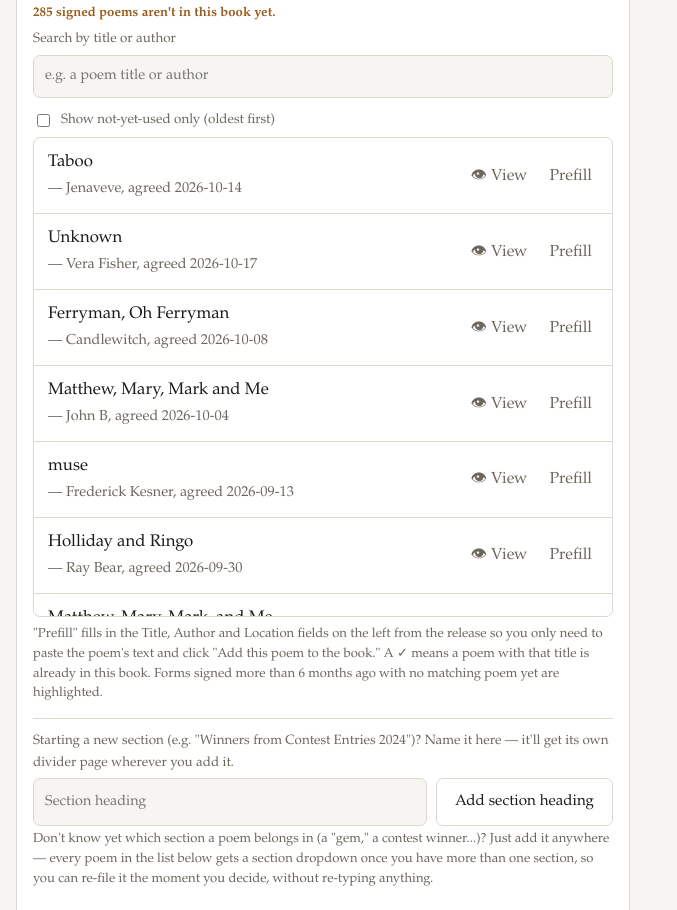
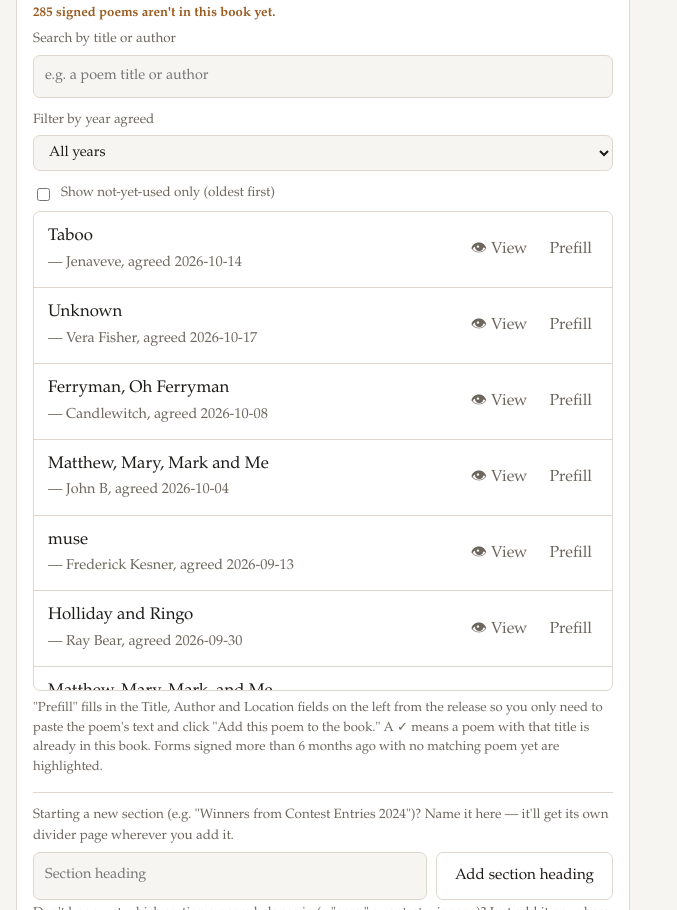
Before and after one commit to anagnospaul-code/poetry-formatter, a plain HTML site: page index.html in a window 1280 px wide. Shown: the part 1111-2021 px from the top of the page, without its empty margins (0-677 px from the left). Drawn offline with nearby package versions, Linux system fonts and the light colour scheme.

Commit message:
Add a year filter to the release-forms browser
287 forms makes the search box the only way to narrow the list.
Adds a "Filter by year agreed" dropdown, populated from the distinct
years in RELEASE_FORMS, so it can be narrowed to one year at a time
(and combined with the existing search/not-yet-used filters).

Co-Authored-By: Claude Sonnet 5 <noreply@anthropic.com>
Claude-Session: https://claude.ai/code/session_01S1wKY8i6BRvTH2AfjTwb72

```diff
--- a/index.html
+++ b/index.html
@@ -189,6 +189,9 @@ code{background:var(--accent-soft);padding:1px 5px;border-radius:4px;font-size:.
             <div class="hint" id="rfCount"></div>
             <div class="hint" id="rfBanner" style="display:none;color:var(--warn);font-weight:600"></div>
             <div class="fld" style="margin-top:6px"><label>Search by title or author</label><input type="text" id="rfSearch" placeholder="e.g. a poem title or author" oninput="renderReleaseForms()"></div>
+            <div class="fld" style="margin-top:6px"><label>Filter by year agreed</label>
+              <select id="rfYear" onchange="renderReleaseForms()"><option value="">All years</option></select>
+            </div>
             <label style="display:flex;gap:8px;align-items:center;cursor:pointer;margin-top:6px">
               <input type="checkbox" id="rfUnusedOnly" onchange="renderReleaseForms()" style="width:auto"> Show not-yet-used only (oldest first)
             </label>
@@ -2886,9 +2889,26 @@ function fuzzyFieldMatch(text,q){
   }
   return false;
 }
+// Populated once at startup (and left alone after that — the release-form
+// list itself only changes via a fresh deploy, which reloads the page).
+function buildReleaseFormYearOptions(){
+  const sel=$('rfYear');
+  if(!sel)return;
+  const years=new Set();
+  RELEASE_FORMS.forEach(r=>{
+    const y=(r.date_agreed||'').slice(0,4);
+    if(/^\d{4}$/.test(y))years.add(y);
+  });
+  const sorted=[...years].sort((a,b)=>b.localeCompare(a));
+  const cur=sel.value;
+  sel.innerHTML='<option value="">All years</option>'+
+    sorted.map(y=>`<option value="${y}">${y}</option>`).join('');
+  if(sorted.includes(cur))sel.value=cur;
+}
 function renderReleaseForms(){
   const list=$('rfList'), q=($('rfSearch')?$('rfSearch').value:'').trim().toLowerCase();
   const unusedOnly=$('rfUnusedOnly')&&$('rfUnusedOnly').checked;
+  const yearFilter=$('rfYear')?$('rfYear').value:'';
   const inBookTitles=new Set(manualPoems.filter(p=>p.kind==='poem').map(p=>p.title.toLowerCase()));
   const sixMonthsAgo=new Date();sixMonthsAgo.setMonth(sixMonthsAgo.getMonth()-6);
   const withMeta=RELEASE_FORMS.map((r,origIdx)=>({r,origIdx,
@@ -2902,7 +2922,8 @@ function renderReleaseForms(){
       bannerEl.textContent=`${unusedCount} signed poem${unusedCount===1?'':'s'} ${unusedCount===1?"isn't":"aren't"} in this book yet.`;
     }else{bannerEl.style.display='none';bannerEl.textContent='';}
   }
-  let rows=withMeta.filter(x=>!q||fuzzyFieldMatch(x.r.title,q)||fuzzyFieldMatch(x.r.author,q)||fuzzyFieldMatch(x.r.username,q));
+  let rows=withMeta.filter(x=>(!q||fuzzyFieldMatch(x.r.title,q)||fuzzyFieldMatch(x.r.author,q)||fuzzyFieldMatch(x.r.username,q))&&
+    (!yearFilter||(x.r.date_agreed||'').slice(0,4)===yearFilter));
   if(unusedOnly){
     rows=rows.filter(x=>x.r.title&&!x.used);
     rows.sort((a,b)=>{
@@ -2911,7 +2932,7 @@ function renderReleaseForms(){
     });
   }
   $('rfCount').textContent=`${RELEASE_FORMS.length} release forms on file`+
-    (q?` — ${rows.length} match "${q}"`:unusedOnly?` — ${rows.length} not yet used, oldest first`:' — search to browse, or prefill one into the form above.');
+    (q?` — ${rows.length} match "${q}"`:unusedOnly?` — ${rows.length} not yet used, oldest first`:yearFilter?` — ${rows.length} agreed in ${yearFilter}`:' — search to browse, or prefill one into the form above.');
   list.innerHTML=rows.slice(0,200).map(({r,origIdx,used,date})=>{
     if(!r.title)return '';
     const done=used?' ✓':'';
@@ -3208,6 +3229,7 @@ function editManualPoem(i){
   renderPreview();
   $('mBody').focus();
 }
+buildReleaseFormYearOptions();
 renderReleaseForms();
 
 buildAuthorLists();
```
